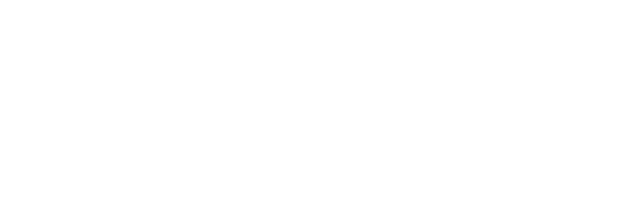
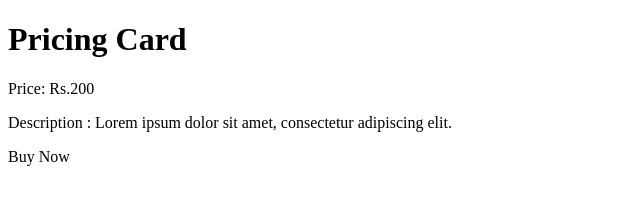
Before and after one commit to acciojob/pricing-card-ManiPoorna, a website: page main.html in a window 1280 px wide. Shown: the whole page, without its empty margins (0-640 px from the left). Drawn offline with Linux system fonts and the light colour scheme.

Commit message:
created a submission

```diff
--- a/main.html
+++ b/main.html
@@ -8,6 +8,15 @@
 
 <body>
 	<!-- the entire body must be written by student -->
+	<div class="container">
+		<div class="photo">
+			<h1 class="heading">Pricing Card</h1>
+			<p class="details">Price: Rs.200</p>
+			<p class="details">Description : Lorem ipsum dolor sit amet,
+			consectetur adipiscing elit.</p>
+			<div class="buynow">Buy Now</div>
+		</div>
+	</div>
     <script type="text/javascript" src="./script.js">
 </script>
 
```
